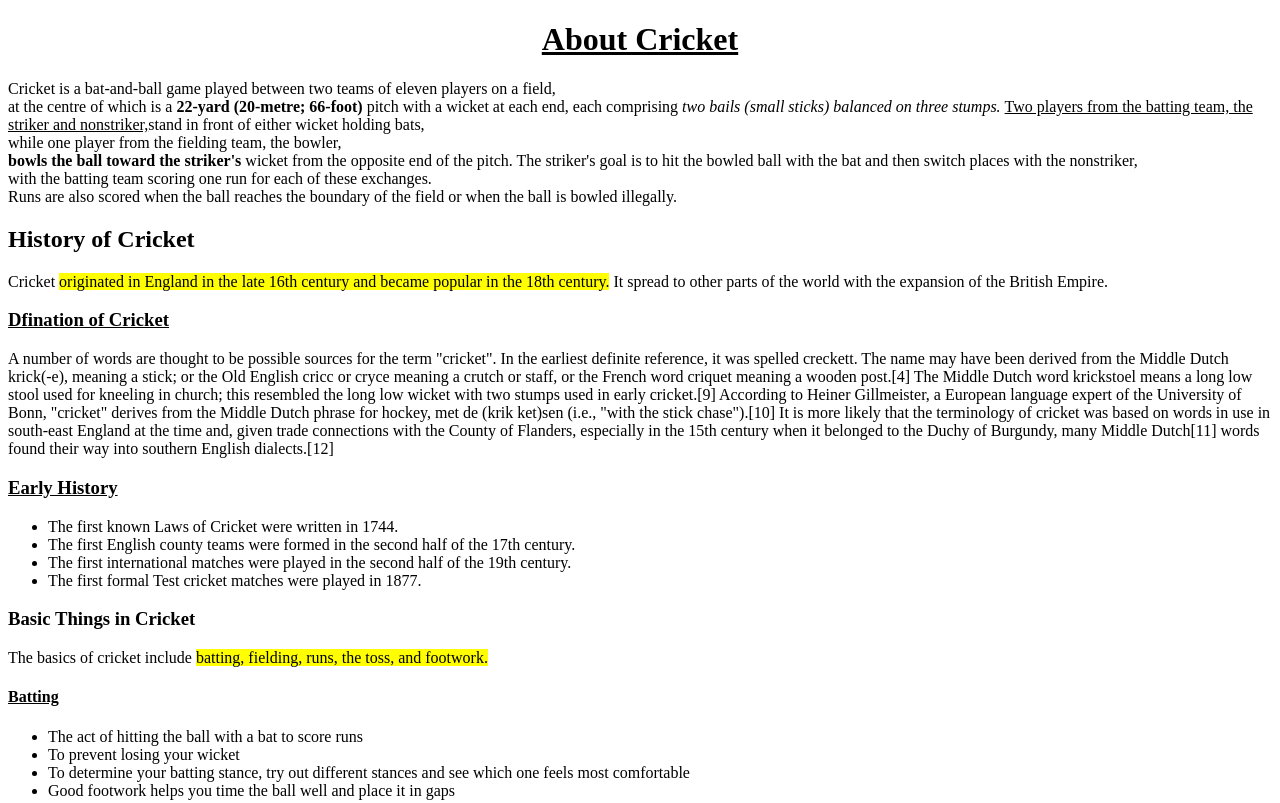
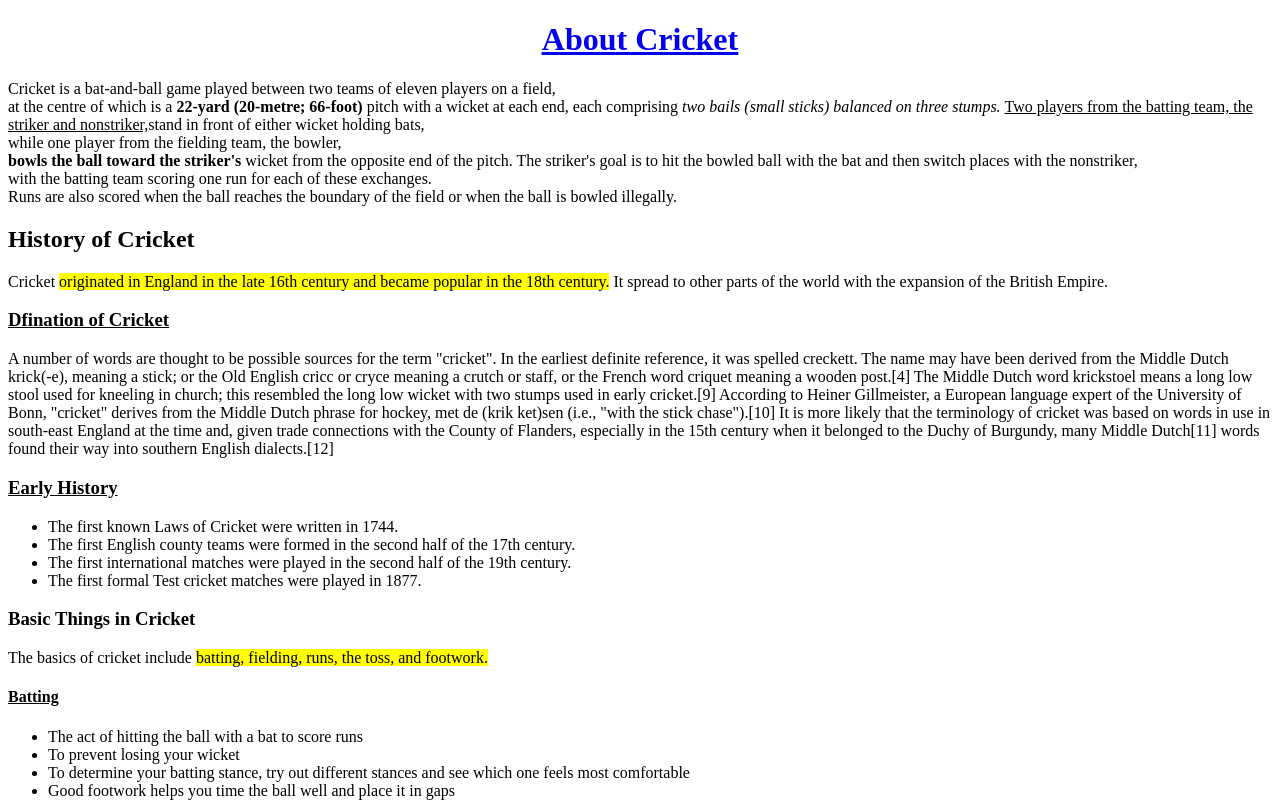
Before and after one commit to chandu0605/frontend, a plain HTML site: page assignment1.html in a window 1280 px wide. Shown: the top 803 px of the page. Drawn offline with Linux system fonts and the light colour scheme.

Commit message:
assignment on wikipedia

```diff
--- a/assignment1.html
+++ b/assignment1.html
@@ -8,8 +8,8 @@
 <body>
     <!-- About Cricket -->
 
-    <h1><center><u>
-        About Cricket</center></u></h1>
+    <h1><center><u> <a href="https://media.istockphoto.com/id/177427917/photo/close-up-of-red-cricket-ball-and-bat-sitting-on-grass.jpg?s=612x612&w=0&k=20&c=DcorerbBUeDNTfld3OclgHxCty4jih2yDCzipffX6zw=">
+        About Cricket</center></u></a></h1>
     <p>Cricket is a bat-and-ball game played between two teams of eleven players on a field,<br> at the centre of which is a <strong> 22-yard (20-metre; 66-foot)</strong> pitch with a wicket at each end, each comprising <i>two bails (small sticks) balanced on three stumps. </i><u>Two players from the batting team, the striker and nonstriker,</u>stand in front of either wicket holding bats,<br> while one player from the fielding team, the bowler,<br> <b>bowls the ball toward the striker's </b>wicket from the opposite end of the pitch. The striker's goal is to hit the bowled ball with the bat and then switch places with the nonstriker,<br> with the batting team scoring one run for each of these exchanges.<br> Runs are also scored when the ball reaches the boundary of the field or when the ball is bowled illegally.</p>
 
     <!-- History of Cricket -->
```
